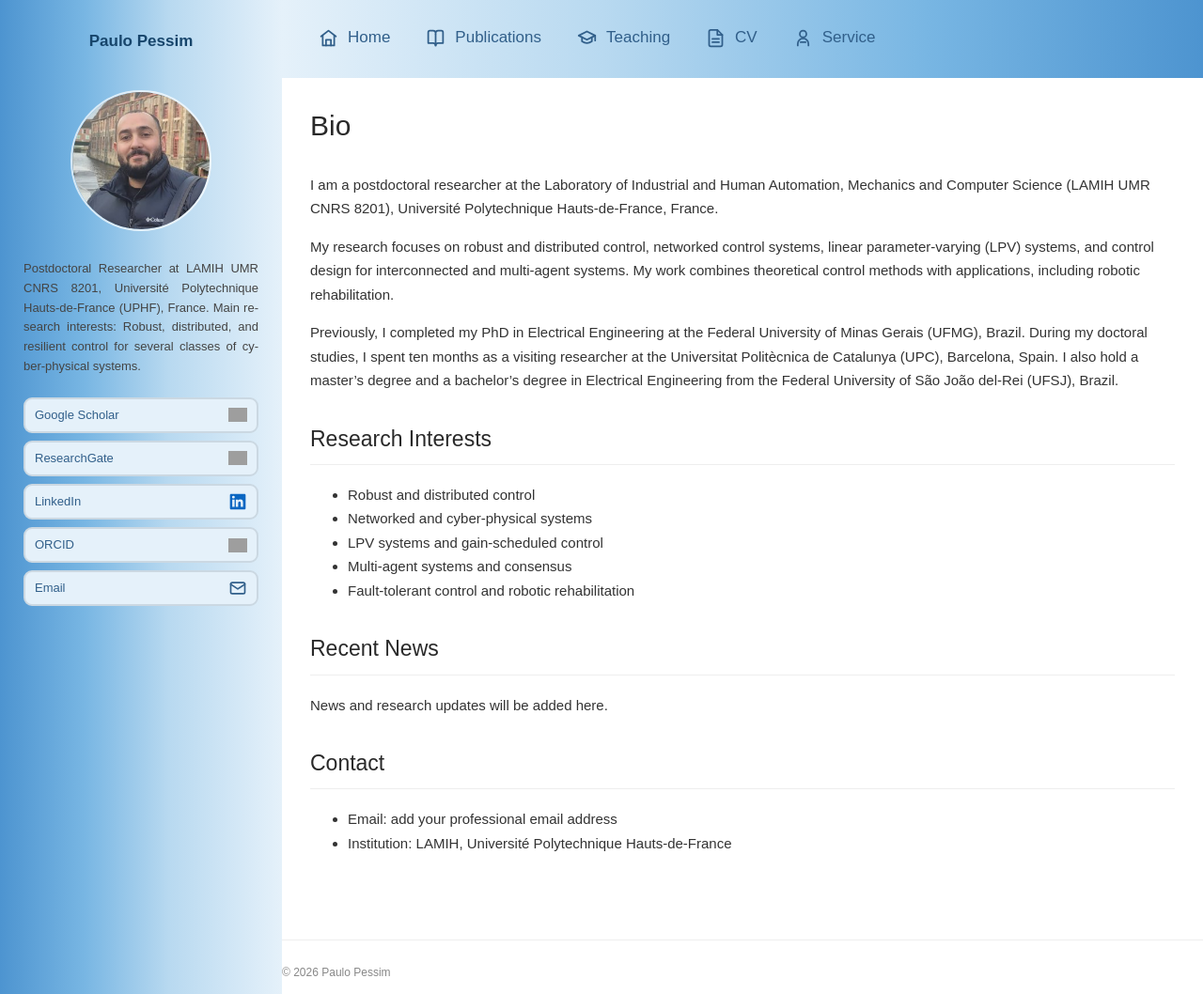
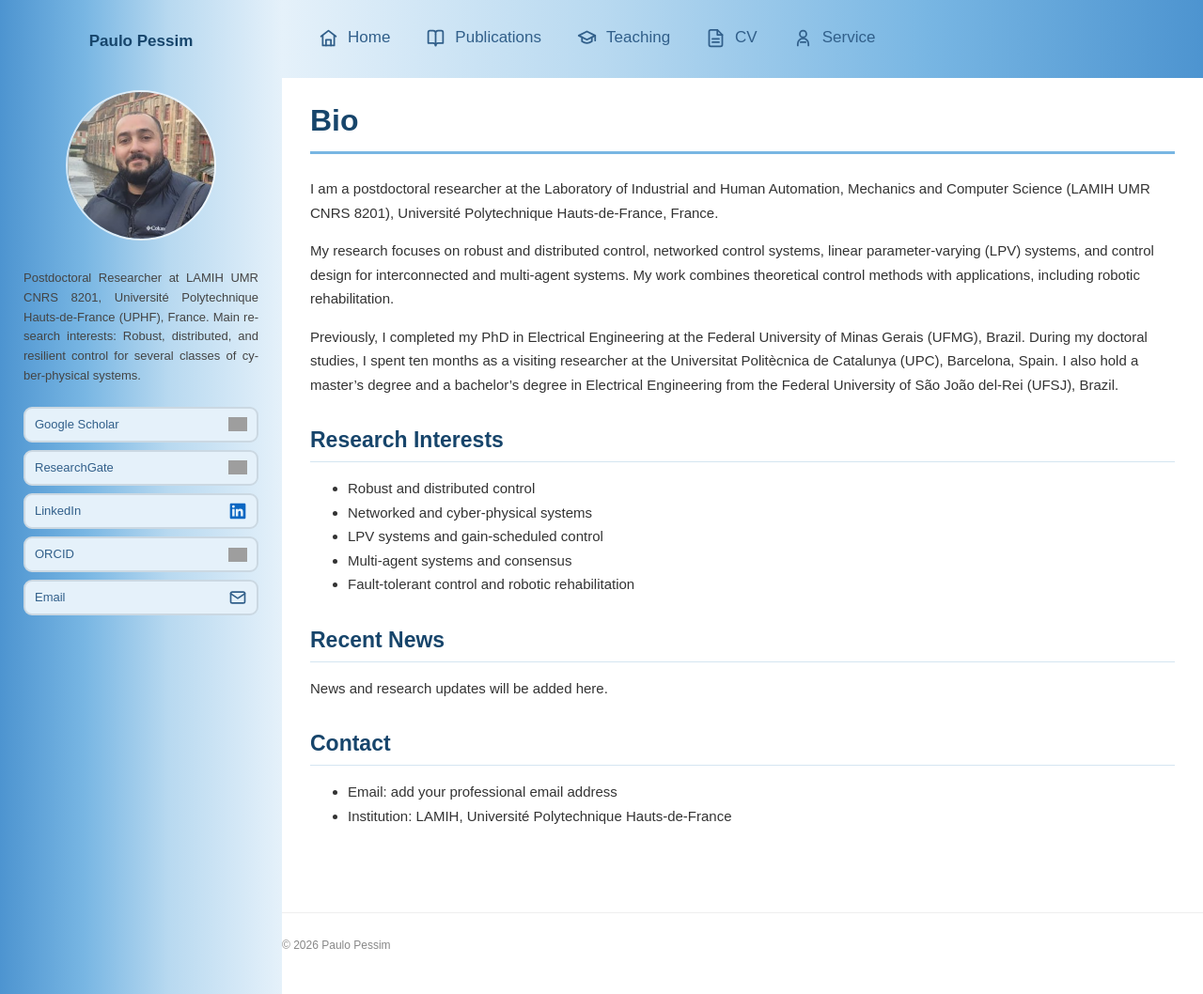
Before and after one commit to ppessim/ppessim.github.io, a Jekyll site: the page built from index.md, in a window 1280 px wide and 1058 px high. Shown: the whole window at 94% size. Built offline with Jekyll 4.4.1, drawn with Linux system fonts in a browser that asks for light colours; grey boxes are pictures that could not be loaded.

Commit message:
Update style.css

```diff
--- a/assets/css/style.css
+++ b/assets/css/style.css
@@ -77,7 +77,7 @@ body {
   margin: 0 0 10px;
   padding: 0;
   color: #17456b;
-  font-size: 28px;
+  font-size: 33px;
   font-weight: 600;
   line-height: 1.2;
   text-align: center;
@@ -86,13 +86,13 @@ body {
 
 .profile-photo {
   display: block;
-  flex: 0 0 150px;
-  width: 150px;
-  height: 150px;
-  min-width: 150px;
-  min-height: 150px;
-  max-width: 150px;
-  max-height: 150px;
+  flex: 0 0 160px;
+  width: 160px;
+  height: 160px;
+  min-width: 160px;
+  min-height: 160px;
+  max-width: 160px;
+  max-height: 160px;
   margin: 0 auto 18px;
   padding: 0;
   border: 2px solid rgba(255, 255, 255, 0.7);
@@ -220,24 +220,29 @@ body {
   height: 21px;
 }
 
-/* Page headings and text */
+/* Page headings */
 
 .content h1,
 .content h2 {
-  color: #292929;
-  font-weight: 500;
+  color: #17456b;
+  font-weight: 600;
+  line-height: 1.3;
 }
 
 .content h1 {
   margin-top: 0;
-  font-size: 30px;
+  margin-bottom: 24px;
+  font-size: 32px;
+  padding-bottom: 12px;
+  border-bottom: 3px solid #78b6e3;
 }
 
 .content h2 {
-  margin-top: 30px;
+  margin-top: 32px;
+  margin-bottom: 14px;
   padding-bottom: 7px;
   font-size: 23px;
-  border-bottom: 1px solid #eee;
+  border-bottom: 1px solid #d5e5f1;
 }
 
 .content a {
```
